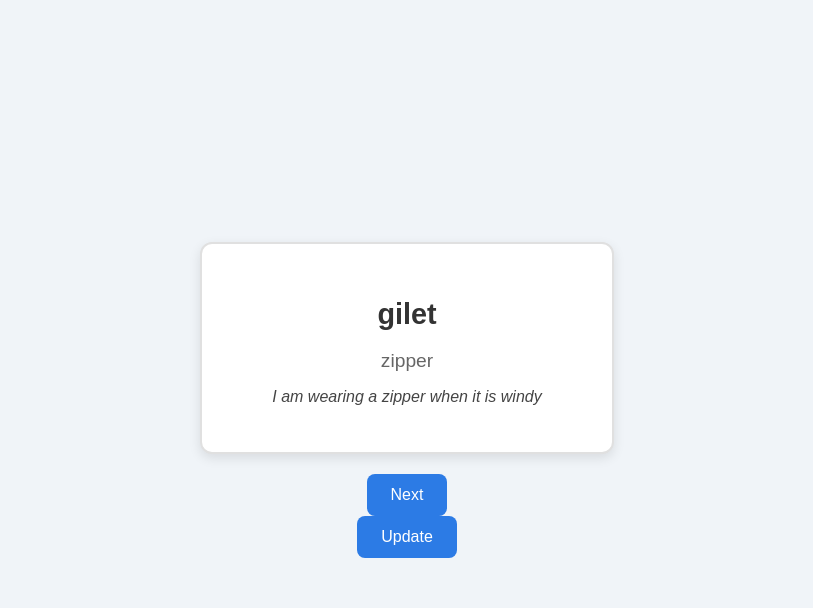
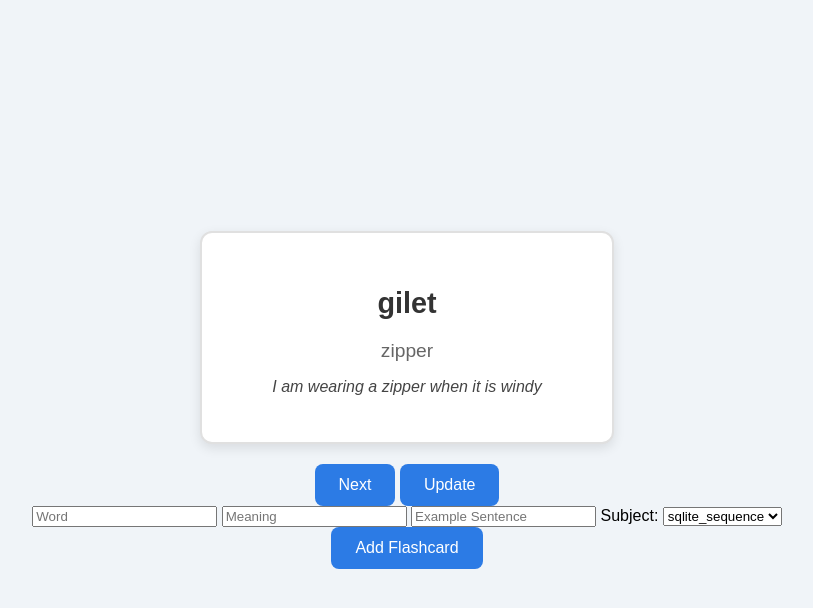
Before and after one commit to RoboDuehl/Flashcards, a Flask app: page / in a window 1280 px wide. Shown: the top 608 px of the page, without its empty margins (233-1046 px from the left). Run offline with Flask 3, Linux system fonts and the light colour scheme; data comes from the database, SQL or seed files in the repository; both versions use the stored data as it was after the commit.

Commit message:
form added, app and java updated with functions, updating the categories and db does not yet work

```diff
--- a/app.py
+++ b/app.py
@@ -9,9 +9,19 @@ def get_db_connection():
     return conn
 
 
+def get_table_names():
+    conn = sqlite3.connect('vocab.db')
+    cursor = conn.cursor()
+    cursor.execute("SELECT name FROM sqlite_master WHERE type='table';")
+    tables = [row[0] for row in cursor.fetchall()]
+    conn.close()
+    return tables
+
 @app.route('/')
 def index():
-    return render_template('index.html')
+    categories = get_table_names()
+    print("Available tables:", categories)  # Debug print
+    return render_template('index.html', categories=categories)
 
 @app.route('/api/flashcards')
 def flashcards():
@@ -19,6 +29,7 @@ def flashcards():
     words = conn.execute('SELECT * FROM vocabulary').fetchall()
     conn.close()
     return jsonify([dict(word) for word in words])
+
 
 
 @app.route('/api/flashcards/update', methods=['POST'])
@@ -50,5 +61,37 @@ def update_flashcard():
 
     return jsonify({'success': True})
 
+
+@app.route('/api/flashcards/add', methods=['POST'])
+def add_flashcard_api():
+    data = request.get_json()
+    word = data.get('word')
+    meaning = data.get('meaning')
+    example = data.get('example')
+    category = data.get('category')  # This is the table name
+
+    if not word or not meaning or not category:
+        return jsonify({'success': False, 'error': 'Missing required fields'}), 400
+
+    # SECURITY CHECK: validate the table name
+    allowed_tables = get_table_names()  # You define this function
+    if category not in allowed_tables:
+        return jsonify({'success': False, 'error': 'Invalid category (table name)'}), 400
+
+    try:
+        conn = sqlite3.connect('vocab.db')
+        cursor = conn.cursor()
+
+        # Use string formatting carefully; table names can't be parameterized
+        sql = f"INSERT INTO {category} (word, meaning, example) VALUES (?, ?, ?)"
+        cursor.execute(sql, (word, meaning, example))
+        conn.commit()
+        conn.close()
+
+        return jsonify({'success': True})
+
+    except Exception as e:
+        return jsonify({'success': False, 'error': str(e)}), 500
+
 if __name__ == '__main__':
     app.run(debug=True)
--- a/static/script.js
+++ b/static/script.js
@@ -54,5 +54,44 @@ function updateFlashcard() {
     });
 }
 
+function addFlashcard(event) {
+    event.preventDefault(); // Prevent form from submitting the old-fashioned way
+
+    const word = document.getElementById("word").value.trim();
+    const meaning = document.getElementById("meaning").value.trim();
+    const example = document.getElementById("example").value.trim();
+    const category = document.getElementById("category").value;
+
+    if (!word || !meaning) {
+        alert("Word and meaning are required.");
+        return false;
+    }
+
+    fetch("/api/flashcards/add", {
+        method: "POST",
+        headers: {
+            "Content-Type": "application/json"
+        },
+        body: JSON.stringify({ word, meaning, example, category })
+    })
+    .then(response => response.json())
+    .then(data => {
+        if (data.success) {
+            alert("Flashcard added successfully!");
+
+            // Clear form (optional)
+            document.getElementById("addForm").reset();
+        } else {
+            alert("Error: " + (data.error || "Unknown error"));
+        }
+    })
+    .catch(error => {
+        console.error("Add failed:", error);
+        alert("Failed to add flashcard.");
+    });
+
+    return false; // Prevent default form submission just in case
+}
+
 
 window.onload = loadFlashcards;
--- a/templates/index.html
+++ b/templates/index.html
@@ -6,14 +6,36 @@
     <link rel="stylesheet" href="{{ url_for('static', filename='style.css') }}">
 </head>
 <body>
+
     <div id="flashcard-container">
         <div id="flashcard">
             <h2 id="word">Loading...</h2>
             <p id="meaning"></p>
             <p id="example"></p>
         </div>
+        <div style="flex">
         <button onclick="nextCard()">Next</button>
         <button onclick="updateFlashcard()">Update</button>
+        </div>
+
+    <form action="/update_flashcard" method="post">
+        <input type="text" name="word" placeholder="Word" required>
+        <input type="text" name="meaning" placeholder="Meaning" required>
+        <input type="text" name="example" placeholder="Example Sentence">
+
+        <label for="category">Subject:</label>
+        <select name="category" id="category">
+            {% for category in categories %}
+                <option value="{{ category }}">{{ category }}</option>
+            {% endfor %}
+        </select>
+
+        <div style="text-align: center;">
+            <button type="submit">Add Flashcard</button>
+        </div>
+        </form>
+
+</form>
     </div>
     <script src="{{ url_for('static', filename='script.js') }}"></script>
 </body>
```
Also changed, not shown: schema.sql (+7 -0 lines), vocab.db.
